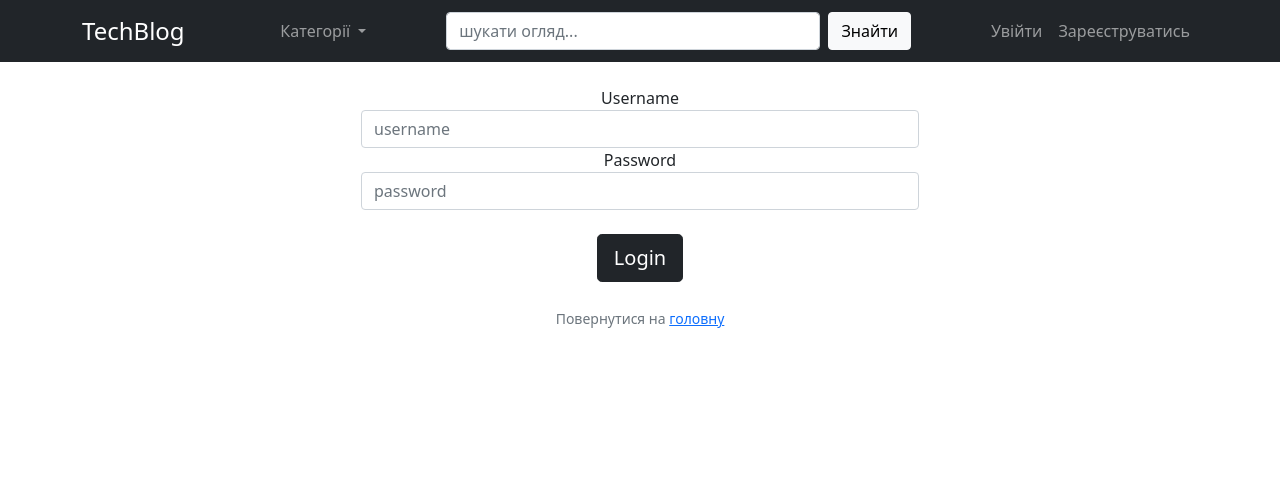
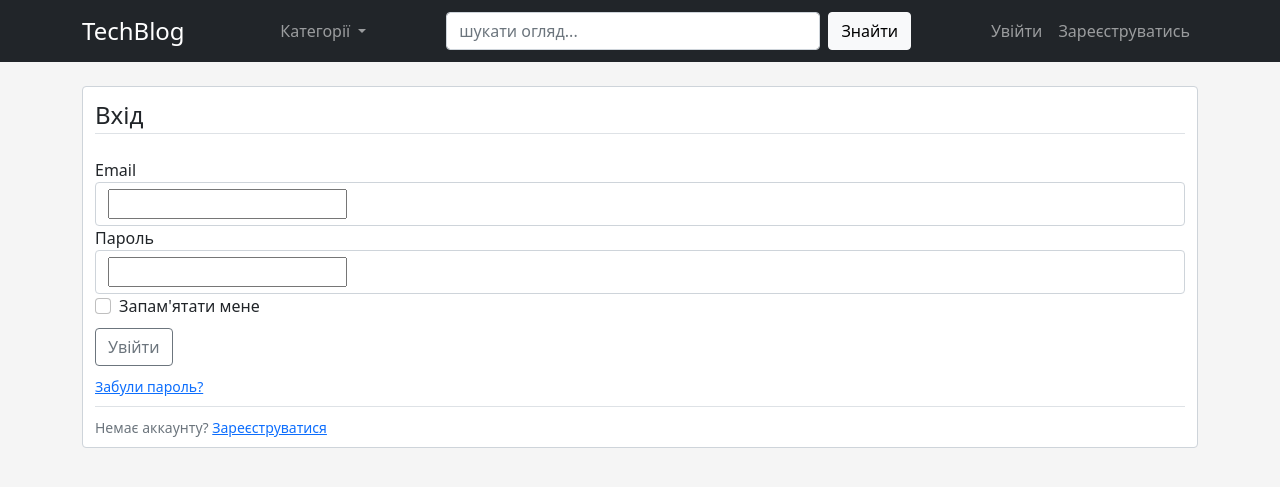
Before and after one commit to vzaliskyi/blog_technological_innovations, a Flask app: page /auth/login in a window 1280 px wide. Shown: the top 487 px of the page. Run offline with Flask 2, Linux system fonts and the light colour scheme; some libraries are stand-ins or nearby versions.

Commit message:
code improvement

```diff
--- a/app/static/css/custom.css
+++ b/app/static/css/custom.css
@@ -6,3 +6,53 @@
 .title-link:hover {
   color: silver !important;
 }
+
+body {
+  background-color: #F5F5F5; !important;
+}
+
+.btn-outline-secondary:hover{
+     background: #708090; !important;
+}
+
+.article-section {
+  background: white;
+  padding: 10px 20px;
+  border: 2px solid black;
+  border-radius: 5px;
+  margin-bottom: 20px;
+}
+
+a.author-name{
+  color: #A9A9A9;
+  text-decoration: none;
+  margin-right: 2px;
+}
+
+a.author-name:hover{
+  color: 68cbd0;
+}
+
+a.article-title{
+  color: #030303;
+  text-decoration: none;
+}
+
+a.article-title:hover {
+  color: #417477;
+}
+
+.article-content {
+  white-space: pre-line;
+}
+
+.article-metadata {
+  padding-bottom: 1px;
+  margin-bottom: 3px;
+  border-bottom: 1px solid #e3e3e3;
+}
+
+.article-metadata a:hover {
+  color: #333;
+  text-decoration: none;
+}
--- a/app/templates/_render_field.html
+++ b/app/templates/_render_field.html
@@ -13,3 +13,27 @@
       {%endif%}
 
 {% endmacro %}
+
+
+{% macro render_field_lr(field) %}
+  <div class="form-group" style="size:35%;">
+    <div class="form-control-label">
+      {{ field.label }}
+    </div>
+
+    {% if field.errors %}
+      <div class="form-control is-invalid">
+        {{ field }}
+      </div>
+      <div class="invalid-feedback">
+        {% for error in field.errors %}
+          <p>{{ error }}</p>
+        {% endfor %}
+      </div>
+     {% else %}
+      <div class="form-control">
+        {{ field }}
+      </div>
+    {% endif %}
+  </div>
+{% endmacro %}
--- a/app/templates/base.html
+++ b/app/templates/base.html
@@ -7,8 +7,7 @@
 
   <!-- Bootstrap CSS -->
   <link href="https://cdn.jsdelivr.net/npm/bootstrap@5.0.0-beta2/dist/css/bootstrap.min.css" rel="stylesheet" integrity="sha384-BmbxuPwQa2lc/FVzBcNJ7UAyJxM6wuqIj61tLrc4wSX0szH/Ev+nYRRuWlolflfl" crossorigin="anonymous">
-  <link rel="stylesheet" type="text/css" href="static/css/custom.css">
-
+<link rel="stylesheet" type="text/css" href="{{ url_for('static', filename='css/custom.css') }}">
   {% if title %}
     <title> {{ title }}</title>
   {% else %}
@@ -20,9 +19,6 @@
     <nav class="navbar navbar-expand-lg navbar-dark bg-dark">
       <div class="container">
         <a class="navbar-brand fs-4" href="/">TechBlog</a>
-        <button class="navbar-toggler" type="button" data-bs-toggle="collapse" data-bs-target="#navbarSupportedContent" aria-controls="navbarSupportedContent" aria-expanded="false" aria-label="Toggle navigation">
-          <span class="navbar-toggler-icon"></span>
-        </button>
           <li class="navbar-nav dropdown">
             <a class="nav-link dropdown-toggle" href="#" id="navbarDropdown" role="button" data-bs-toggle="dropdown" aria-expanded="false">
               Категорії
@@ -39,20 +35,35 @@
             </form>
           </div>
           <div class="navbar-nav">
-          {%if current_user.is_authenticated%}
-          <a class="nav-item nav-link rounded"  href={{url_for('user_bp_in.logout')}}>Вихід</a>
-          {%else%}
-          <a class="nav-item nav-link rounded" href={{url_for('user_bp_in.login')}}>Увійти</a>
-          <a class="nav-item nav-link rounded" href={{url_for('user_bp_in.register')}}>Зареєструватись</a>
-          {%endif%}
+            {% if current_user.is_authenticated %}
+              <a class="nav-item nav-link rounded" href="{{ url_for('user_bp_in.account') }}">Мій профіль</a>
+              <a class="nav-item nav-link rounded" href="{{ url_for('user_bp_in.logout') }}">Вийти</a>
+            {% else %}
+              <a class="nav-item nav-link rounded" href="{{ url_for('user_bp_in.login') }}">Увійти</a>
+              <a class="nav-item nav-link rounded" href="{{ url_for('user_bp_in.register') }}">Зареєструватись</a>
+            {% endif %}
           </div>
       </div>
     </nav>
   </header>
 
-<main class="container">
+  <main class="container d-flex flex-column ">
+    <br>
+    <div>
+      {% with messages = get_flashed_messages(with_categories=true) %}
+        {% if messages %}
+          {% for category, message in messages %}
+            <div class="alert alert-{{ category }}">
+            {{ message }}
+            </div>
+          {% endfor %}
+        {% endif %}
+      {% endwith %}
+    </div>
+    <div>
     {% block content %}
     {% endblock %}
+    </div>
   </main>
 
   <footer class="bg-success bg-gradient fixed-bottom">
--- a/app/user/forms.py
+++ b/app/user/forms.py
@@ -1,46 +1,58 @@
 from .models import User
 from flask_wtf import FlaskForm
-from wtforms import StringField, PasswordField, SubmitField
-from wtforms.validators import DataRequired, Email, Regexp, Length, EqualTo, ValidationError
+from flask_login import current_user
+from wtforms import StringField, PasswordField, SubmitField, BooleanField
+from wtforms.validators import DataRequired, Email, Regexp, Length, EqualTo, \
+    ValidationError
+from flask_wtf.file import FileField, FileAllowed
+
 
 class LoginForm(FlaskForm):
-    username = StringField(
-                           'Username',
-                           validators=[DataRequired('Це поле є обов\'язковим')]
-                           )
+    email = StringField(
+        'Email',
+        validators=[DataRequired(message='Заповніть це поле!'), Email(message='Некоректна email адреса!')]
+    )
     password = PasswordField(
-                             'Password',
-                             validators=[DataRequired('Це поле є обов\'язковим')]
-                             )
-    submit = SubmitField('Login')
+        'Пароль',
+        validators=[DataRequired(message='Заповніть це поле!')]
+    )
+    remember = BooleanField("Запам'ятати мене")
+    submit = SubmitField('Увійти')
+
 
 class RegistrationForm(FlaskForm):
     username = StringField(
-        'Username',
-        validators=[Length(min=3, max=30,message='Поле повинно бути довжиною від 3 до 30 симолів!'),
-        DataRequired(message="Це поле є обов'язковим!"),
-        Regexp('^[A-Za-z][A-Za-z0-9_.]*$', 0,
-               "Ім'я повинно містити тільки англійські літери, цифри, крапку або нижнє підкреслення!")
-        ]
+        "Ім'я користувача",
+        validators=[Length(min=3, max=30,
+                           message='Поле повинно бути довжиною від 3 до 30 симолів!'),
+                    DataRequired(message='Заповніть це поле!'),
+                    Regexp('^[A-Za-z][A-Za-z0-9_.]*$', 0,
+                           "Ім'я повинно містити тільки англійські літери, цифри, крапку або нижнє підкреслення!")
+                    ]
     )
     email = StringField(
         'Email',
-        validators=[DataRequired(), Email(message='Некоректна email адреса!')]
+        validators=[DataRequired(message='Заповніть це поле!'), Email(message='Некоректна email адреса!')]
     )
     password = PasswordField(
-        'Password',
-        validators=[Length(min=8,
-        message='Поле повинно бути довжиною більше 8 символів!'),
-                    DataRequired(message="Це поле є обов'язковим!")]
+        'Пароль',
+        validators=[Length(min=8, max=30,
+                           message='Поле повинно бути довжиною від 3 до 30 симолів!'),
+                    DataRequired(message='Заповніть це поле!')]
     )
     confirm_password = PasswordField(
-        'Confirm password',
-        validators=[DataRequired(), EqualTo('password', message='Паролі не збігаються!')]
+        'Підтвердження паролю',
+        validators=[DataRequired(message='Заповніть це поле!'),
+                    EqualTo('password', message='Паролі не збігаються!')]
     )
-    submit = SubmitField('Sing up')
+    submit = SubmitField('Зареєструватись')
+
     def validate_email(self, field):
         if User.query.filter_by(email=field.data).first():
-            raise ValidationError('Email уже існує!')
+            raise ValidationError(
+                'Користувач з таким email уже зареєстрований!')
+
     def validate_username(self, field):
         if User.query.filter_by(username=field.data).first():
-            raise ValidationError("Користувач з таким ім'я вже існує!")
+            raise ValidationError(
+                "Користувач з таким ім'ям уже зареєстрований!")
--- a/app/user/models.py
+++ b/app/user/models.py
@@ -1,6 +1,7 @@
 from app.blog.models import Comment, Like, Post
 from app import db, bcrypt, login_manager
 from flask_login import UserMixin
+
 
 @login_manager.user_loader
 def load_user(user_id):
@@ -26,7 +27,8 @@ class User(db.Model, UserMixin):
     like = db.relationship('Like', backref='user_br', lazy=True)
     posts = db.relationship('Post', backref='user_br', lazy=True)
 
-    def veryfy_password(self, pwd):
+    def verify_password(self, pwd):
         return bcrypt.check_password_hash(self.password, pwd)
+
     def __repr__(self):
         return f"User('{self.username}', '{self.email}')"
--- a/app/user/templates/user/login.html
+++ b/app/user/templates/user/login.html
@@ -1,18 +1,37 @@
 {% extends "base.html" %}
-{%from "_render_field.html" import render_field%}
+{% block content %}
+  {% from "_render_field.html" import render_field_lr %}
+  <div class="content-section form-control pb-2 ">
 
-{% block content %}
-<br>
- <div class="form-login" align="center">
-      <form method="POST" action="{{ url_for('user_bp_in.login') }}">
-                 {{form.csrf_token}}
-          {{ render_field(form.username, class="form-control", placeholder="username") }}
-          {{ render_field(form.password, class="form-control", placeholder="password") }}
-          <br>
-          {{ form.submit(class="btn btn-dark btn-lg") }}<br><br>
-      </form>
- </div>
-<div class="text_info" align="center">
-            <small class="text-muted">Повернутися на <a href="{{ url_for('home') }}">головну</a></small>
-</div>
+    <form method="post" action="{{ url_for('user_bp_in.login', next=request.args.get('next')) }}" enctype="multipart/form-data" class="pt-1 pb-2">
+      {{form.csrf_token}}
+
+      <fieldset class="form-group">
+        <legend class="border-bottom mb-4">Вхід</legend>
+
+        {{ render_field_lr(form.email) }}
+        {{ render_field_lr(form.password) }}
+
+        <div class="form-check">
+          {{ form.remember(class="form-check-input") }}
+          {{ form.remember.label(class="form-check-label") }}
+        </div>
+
+      </fieldset>
+
+      <div class="form-group pt-2 pb-2">
+        {{ form.submit(class="btn btn-outline-secondary") }}
+      </div>
+
+      <small class="text-muted pb-2">
+        <a href="#">Забули пароль?</a>
+      </small>
+    </form>
+
+     <div class="border-top pt-2">
+        <small class="text-muted">
+          Немає аккаунту? <a class="ml-2" href="{{ url_for('user_bp_in.register') }}">Зареєструватися</a>
+        </small>
+     </div>
+  </div>
 {% endblock content %}
--- a/app/user/views.py
+++ b/app/user/views.py
@@ -2,8 +2,8 @@ from .models import User
 from . import user_bp
 from app import db
 from .forms import LoginForm, RegistrationForm
-from flask import render_template, redirect, url_for, flash
-from flask_login import login_user, current_user, logout_user
+from flask import render_template, redirect, url_for, flash, request
+from flask_login import login_user, current_user, logout_user, login_required
 
 
 @user_bp.route('/login', methods=['GET', 'POST'])
@@ -12,16 +12,27 @@ def login():
         return redirect(url_for('home'))
     form = LoginForm()
     if form.validate_on_submit():
-        username = form.username.data
-        password = form.password.data
-        user_in_db = User.query.filter(User.username == username).first()
-        if user_in_db and user_in_db.veryfy_password(password):
-            login_user(user_in_db)
-            flash('Ви успішно ввійшли!', category='success')
-            return redirect(url_for('home'))
+        user_in_db = User.query.filter_by(email=form.email.data).first()
+
+        if user_in_db:
+            if user_in_db.verify_password(form.password.data):
+                login_user(user_in_db, remember=form.remember.data)
+                flash(f'Користувач успішно увійшов у свій аккаунт!', 'success')
+                next_page = request.args.get('next')
+                print('next post', next_page)
+
+                if next_page:
+                    return redirect(next_page)
+                return redirect(url_for('user_bp_in.account'))
+            else:
+                flash('Введено невірний пароль.', 'danger')
+                return redirect(url_for('user_bp_in.login'))
         else:
-            flash('Неправильні дані!', category='danger')
+            flash('Користувач із вказаним емейлом не зареєстрований на сайті.',
+                  'danger')
+
     return render_template('login.html', form=form, title='Login')
+
 
 @user_bp.route('/register', methods=['GET', 'POST'])
 def register():
@@ -29,23 +40,30 @@ def register():
         return redirect(url_for('home'))
     form = RegistrationForm()
     if form.validate_on_submit():
-        username = form.username.data
-        email = form.email.data
-        password = form.password.data
-        user = User(username=username, email=email, password=password)
+        print(form.username.data, form.email.data, form.password.data)
+        user = User(username=form.username.data, email=form.email.data,
+                    password=form.password.data)
         try:
             db.session.add(user)
             db.session.commit()
-            flash(f'Account cereated for {form.username.data}!',
-                  category='success')
+            flash(f'Користувач {form.username.data} успішно зареєстрований!',
+                  'success')
         except:
             db.session.rollback()
-            flash('Error adding data in DB!', 'danger')
+            flash('Трапилась помилка під час реєстрації корисутвача, '
+                  'спробуйте ще раз.', 'danger')
         return redirect(url_for('user_bp_in.login'))
     return render_template('register.html', form=form, title='Register')
+
 
 @user_bp.route('/logout')
 def logout():
     logout_user()
-    flash('Ви вийшли зі свого акаунту!', 'info')
+    flash('Ви вийшли зі свого облікового запису', 'info')
     return redirect(url_for("home"))
+
+
+@user_bp.route("/account")
+@login_required
+def account():
+    return render_template('account.html')
```
Also changed, not shown: app/templates/home.html (+32 -1 lines), app/user/templates/user/register.html (+23 -19 lines), blog.db. Lines whose indentation alone changed are shown as unchanged.
